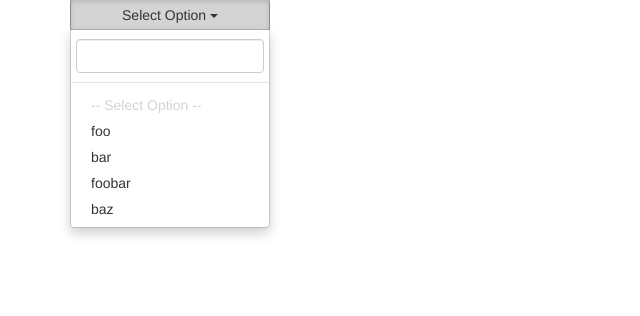
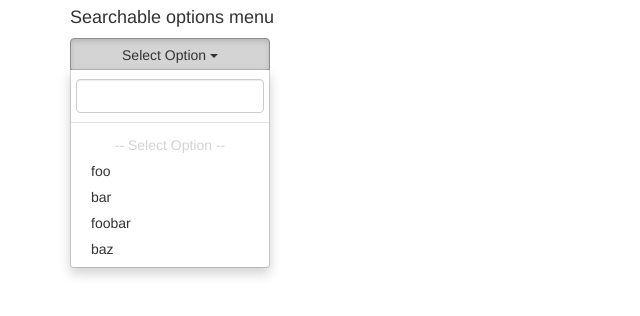
Before and after one commit to deebloo/BlueAngularUi, a website: page app/index.html in a window 1280 px wide. Both pictures are taken after a click on the button "Select Option". Shown: the part 82-398 px from the top of the page, without its empty margins (0-640 px from the left). Drawn offline with nearby package versions, Linux system fonts and the light colour scheme; files that its build step writes are made by us from their sources.

Commit message:
option menu styles

```diff
--- a/app/index.html
+++ b/app/index.html
@@ -31,10 +31,13 @@
         <h3 class="text-muted">Blue Angular Ui</h3>
       </div>
 
+      <h4>Searchable options menu</h4>
+
       <search-option option-title="'Select Option'"
                      data="searchOptionData"
                      searchable="true"
                      item-click="searchOptionClick"></search-option>
+
     </div>
 
     <!-- Google Analytics: change UA-XXXXX-X to be your site's ID -->
--- a/app/styles/search-option.css
+++ b/app/styles/search-option.css
@@ -13,6 +13,7 @@
 
 .search-option .search-option-title > a {
   color: lightgray;
+  text-align: center;
 }
 
 .search-option ul.dropdown-menu {
```
